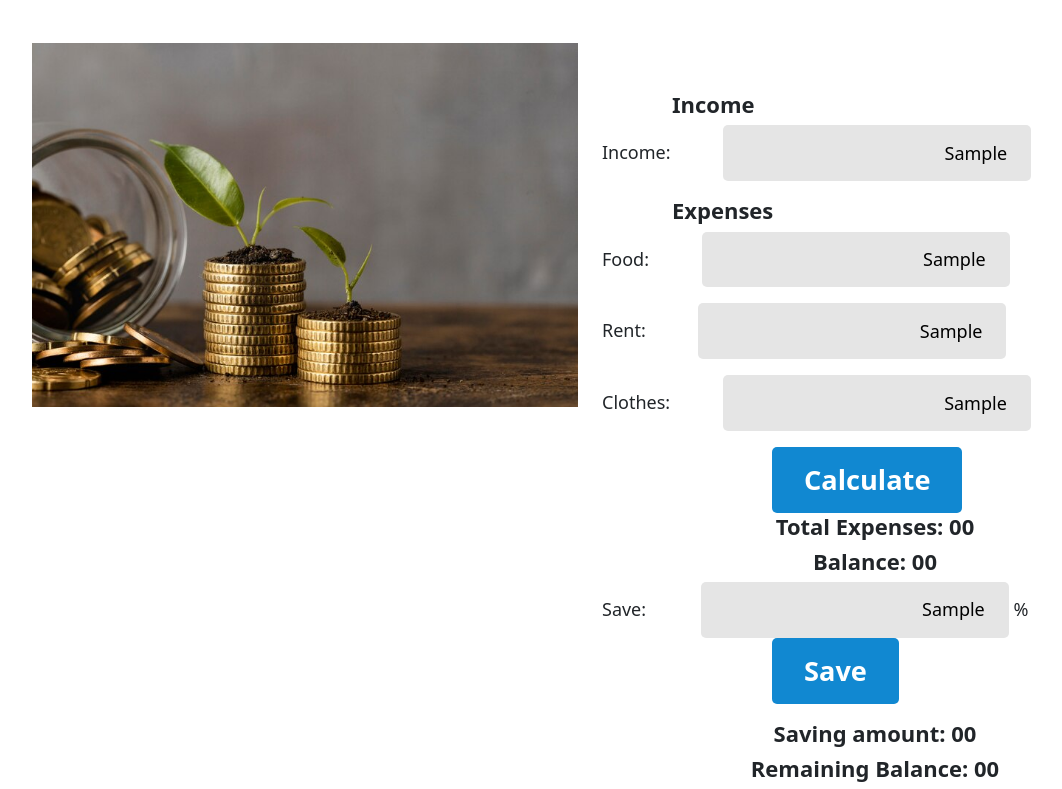
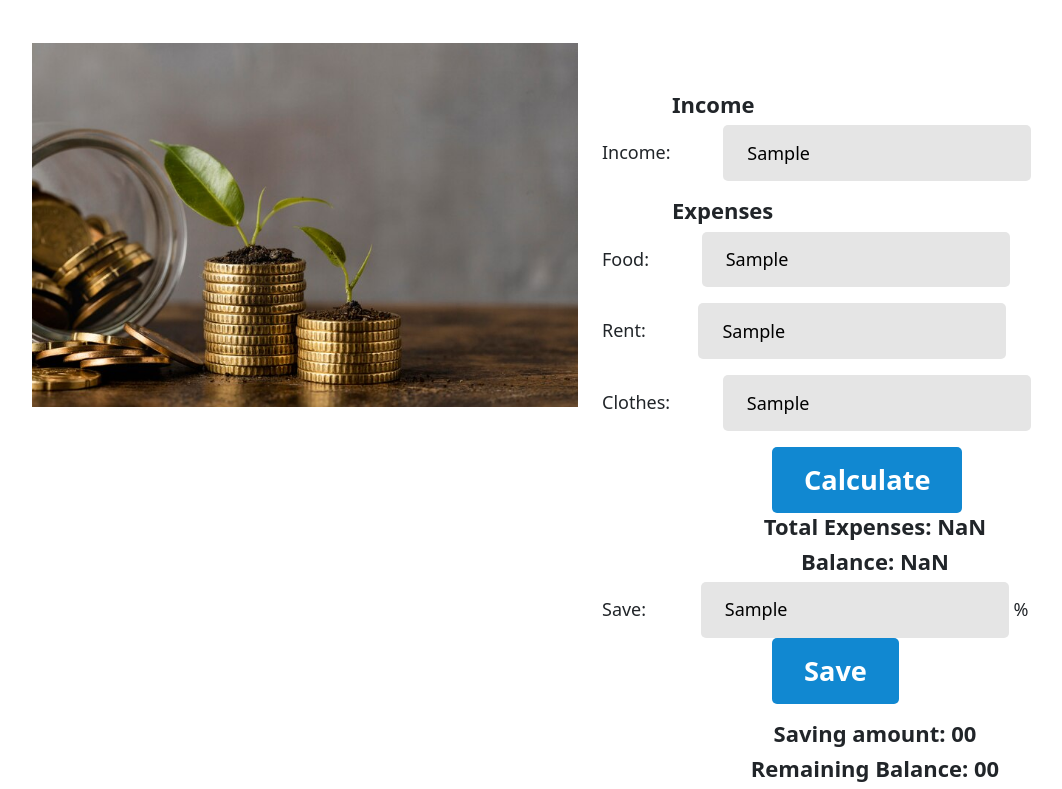
Before and after one commit to lrn79/money_master, a plain HTML site: page index.html in a window 1280 px wide. Both pictures are taken after typing "Sample", "Sample", "Sample", "Sample", "Sample" into the empty fields and a click on the button "Calculate". Shown: the part 77-866 px from the top of the page, without its empty margins (50-1112 px from the left). Drawn offline with nearby package versions, Linux system fonts and the light colour scheme.

Commit message:
js first part done

```diff
--- /dev/null
+++ b/assinment.js
@@ -0,0 +1,33 @@
+
+// calculate all input feild with function
+function calculatBtn() {
+    const incomeInput = document.getElementById('income_input');
+    const incumInputValue = incomeInput.value;
+
+    const foodInput = document.getElementById('food_input');
+    const foodInputValue = foodInput.value;
+
+    const rentInput = document.getElementById('rent_input');
+    const rentInputValue = rentInput.value;
+
+    const clothesInput = document.getElementById('clothes_input');
+    const clothesInputValue = clothesInput.value;
+
+    var totalExpenses = document.getElementById('total_expenses');
+    var totalBalance = document.getElementById('total_balance');
+
+    total = Number(foodInputValue) + Number(rentInputValue) + Number(clothesInputValue);
+
+    totalExpenses.innerText = total;
+
+    totalMoney = Number(incumInputValue) - total;
+    totalBalance.innerText = totalMoney;
+
+
+
+
+};
+
+document.getElementById('calculate_btn').addEventListener('click', function () {
+    calculatBtn();
+})
--- a/index.html
+++ b/index.html
@@ -23,32 +23,32 @@
     <!-- main part -->
     <main class="container mt-5">
         <div class="row">
-            <div class="col-lg-6">
+            <div class="col col-lg-6">
                 <img class="img-fluid" src="money_1.jpg" alt="" srcset="">
             </div>
-            <div class="col-lg-6">
+            <div class="col col-lg-6">
                 <h4 class="for_margin text-start mt-5">Income</h4>
 
                 <p>Income:
-                    <input class="mx-5" type="text">
+                    <input id="income_input" class="mx-5" type="text">
                 </p>
                 <h4 class="for_margin text-start">Expenses</h4>
 
                 <p>Food:
-                    <input class="mx-5" type="text">
+                    <input id="food_input" class="mx-5" type="text">
                 </p>
 
                 <p>Rent:
-                    <input class="mx-5" type=text">
+                    <input id="rent_input" class="mx-5" type=text">
                 </p>
 
                 <p>Clothes:
-                    <input class="mx-5" type="text">
+                    <input id="clothes_input" class="mx-5" type="text">
                 </p>
-                <button type="button">Calculate</button>
+                <button type="button" id="calculate_btn">Calculate</button>
                 <!-- savings part extra -->
-                <h4 class="text-center">Total Expenses: <span>00</span></h4>
-                <h4 class="text-center">Balance: <span>00</span></h4>
+                <h4 class="text-center">Total Expenses: <span id="total_expenses">00</span></h4>
+                <h4 class="text-center">Balance: <span id="total_balance">00</span></h4>
                 <p>Save: <input type="text"> % <button>Save</button></p>
                 <h4 class="text-center">Saving amount: <span>00</span></h4>
                 <h4 class="text-center">Remaining Balance: <span>00</span></h4>
@@ -56,6 +56,12 @@
         </div>
     </main>
 
+
+
+
+
+
+    <script src="assinment.js"></script>
 </body>
 
 </html>
--- a/style.css
+++ b/style.css
@@ -5,7 +5,6 @@ input{
     padding: .9rem 1.5rem;
     position: relative;
     margin-left:50px ;
-    text-align: right;
 }
 
 button{
```
